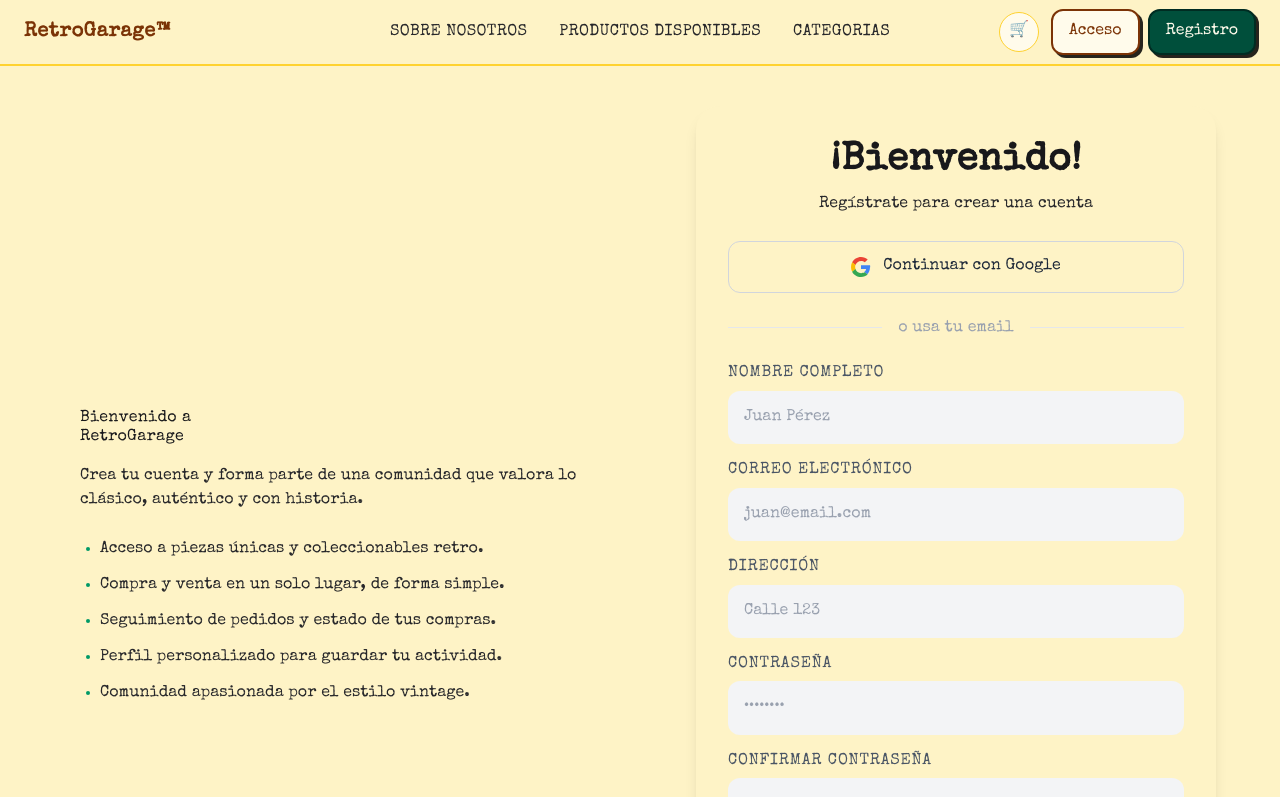
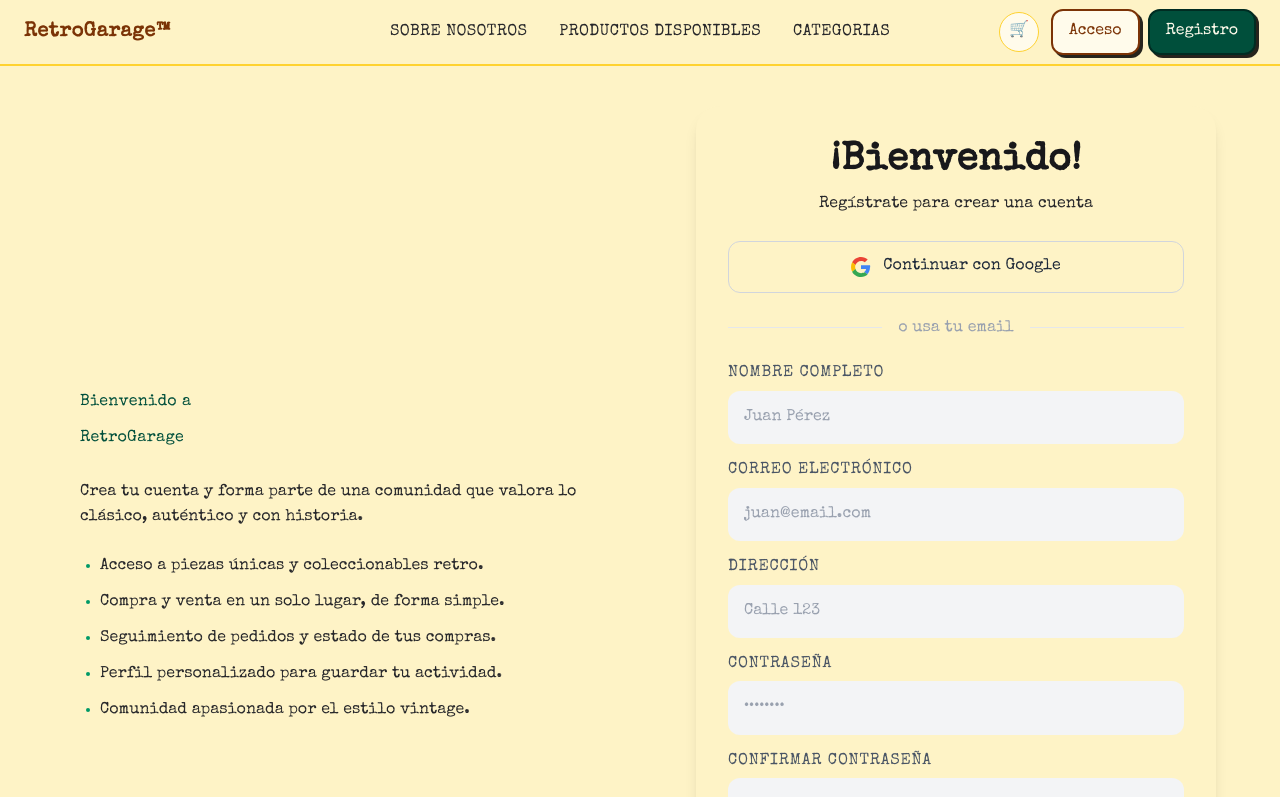
Before and after one commit to retrogaragepf/front, a Next.js app: page /register in a window 1280 px wide. Shown: the top 797 px of the page. Built offline with nearby package versions, Linux system fonts and the light colour scheme; no server answers.

Commit message:
corrwcioens de  estilos2

```diff
--- a/src/components/Footer.tsx
+++ b/src/components/Footer.tsx
@@ -7,7 +7,7 @@ function Footer() {
       <div className="max-w-7xl mx-auto px-8 sm:px-10 lg:pl-8 lg:pr-12 pt-14 pb-10 grid grid-cols-1 md:grid-cols-5 gap-10 md:gap-x-14">
         {/* Marca */}
         <div className="w-full max-w-[220px] mx-auto md:mx-0 md:pr-8 space-y-5 text-center">
-          <h2 className="text-3xl font-extrabold tracking-wide text-amber-900">
+          <h2 className="text-2xl font-extrabold tracking-wide text-amber-900">
             RetroGarage™
           </h2>
 
--- a/src/components/loginform/LoginForm.tsx
+++ b/src/components/loginform/LoginForm.tsx
@@ -175,14 +175,14 @@ const LoginForm = () => {
     <div className="flex items-center justify-center min-h-screen px-4 py-10 sm:px-6 lg:px-8">
       <div className="w-full max-w-6xl grid grid-cols-1 lg:grid-cols-2 gap-8 items-center">
         <section className="p-2 sm:p-4 flex flex-col justify-center text-left lg:pr-10">
-          <h2 className="font-display text-4xl text-emerald-900 mb-4 leading-tight">
+          <h2 className="font-display text-4xl text-emerald-900  amber-900 mb-4 leading-tight">
             Hola de nuevo
           </h2>
           <p className="font-handwritten text-lg text-zinc-700 mb-6">
             Qué bueno tenerte otra vez en RetroGarage. Vuelve a tu cuenta y
             sigue disfrutando de la experiencia retro.
           </p>
-          <ul className="space-y-3 text-sm sm:text-base list-disc pl-5 marker:text-emerald-600 text-zinc-800">
+          <ul className="space-y-3 text-sm sm:text-base list-disc pl-5 marker:text-emerald-600 text-amber-900">
             <li>Recupera tu carrito y continúa tu compra en segundos.</li>
             <li>Guarda favoritos y compara productos retro fácilmente.</li>
             <li>Recibe alertas de novedades según tus intereses.</li>
@@ -201,7 +201,7 @@ const LoginForm = () => {
 
             <div className="relative z-10 ">
               <div className="text-center space-y-2">
-                <h2 className="text-4xl text-amber-800 font-display">
+                <h2 className="text-4xl text-amber-900 font-display">
                   Hola de nuevo
                 </h2>
                 <p className="text-lg text-emerald-800 font-handwritten pb-2">
--- a/src/components/registerform/RegisterForm.tsx
+++ b/src/components/registerform/RegisterForm.tsx
@@ -148,14 +148,14 @@ const RegisterForm = () => {
       <div className="w-full max-w-6xl grid grid-cols-1 lg:grid-cols-2 gap-8 items-center">
         <section className="p-2 sm:p-4 flex flex-col justify-center text-left lg:pr-10">
           <h2 className="font-display text-4xl text-emerald-900 mb-4 leading-tight">
-            <span className="block">Bienvenido a</span>
-            <span className="block">RetroGarage</span>
+            <span className="block font-display text-4xl text-emerald-900  amber-900 mb-4 leading-tight">Bienvenido a</span>
+            <span className="block font-display text-4xl text-emerald-900  amber-900 mb-4 leading-tight">RetroGarage</span>
           </h2>
           <p className="font-handwritten text-lg text-zinc-700 mb-6">
             Crea tu cuenta y forma parte de una comunidad que valora lo clásico,
             auténtico y con historia.
           </p>
-          <ul className="space-y-3 text-sm sm:text-base list-disc pl-5 marker:text-emerald-600 text-zinc-800">
+          <ul className="space-y-3 text-sm sm:text-base list-disc pl-5 marker:text-emerald-600 text-amber-900">
             <li>Acceso a piezas únicas y coleccionables retro.</li>
             <li>Compra y venta en un solo lugar, de forma simple.</li>
             <li>Seguimiento de pedidos y estado de tus compras.</li>
@@ -175,7 +175,7 @@ const RegisterForm = () => {
 
             <div className="relative z-10 space-y-6">
             <div className="text-center space-y-2">
-              <h1 className="font-bold text-amber-800 font-display text-4xl">
+              <h1 className="font-bold text-amber-900 font-display text-3xl">
                 ¡Bienvenido!
               </h1>
               <p className="text-lg text-emerald-800 font-handwritten">
```
